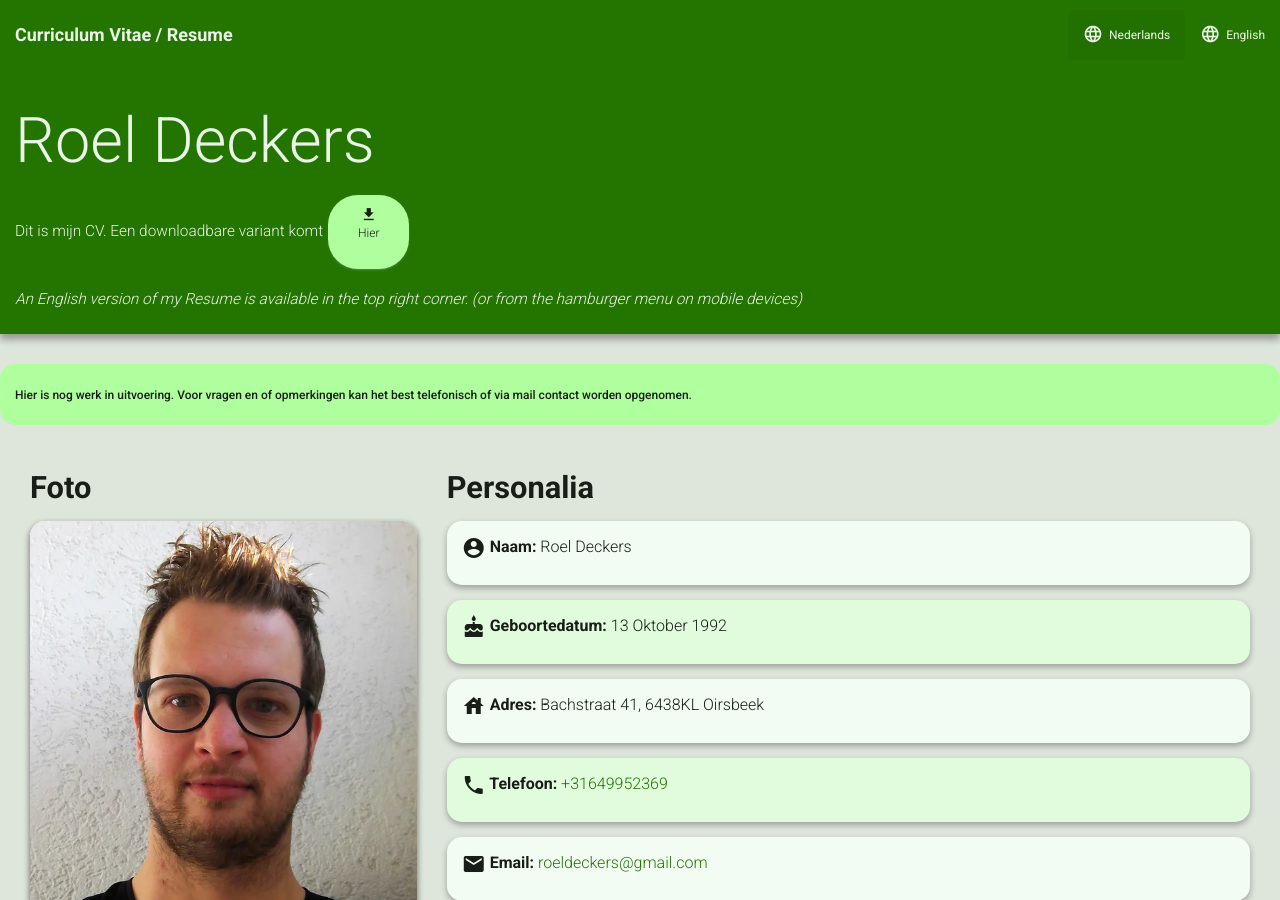
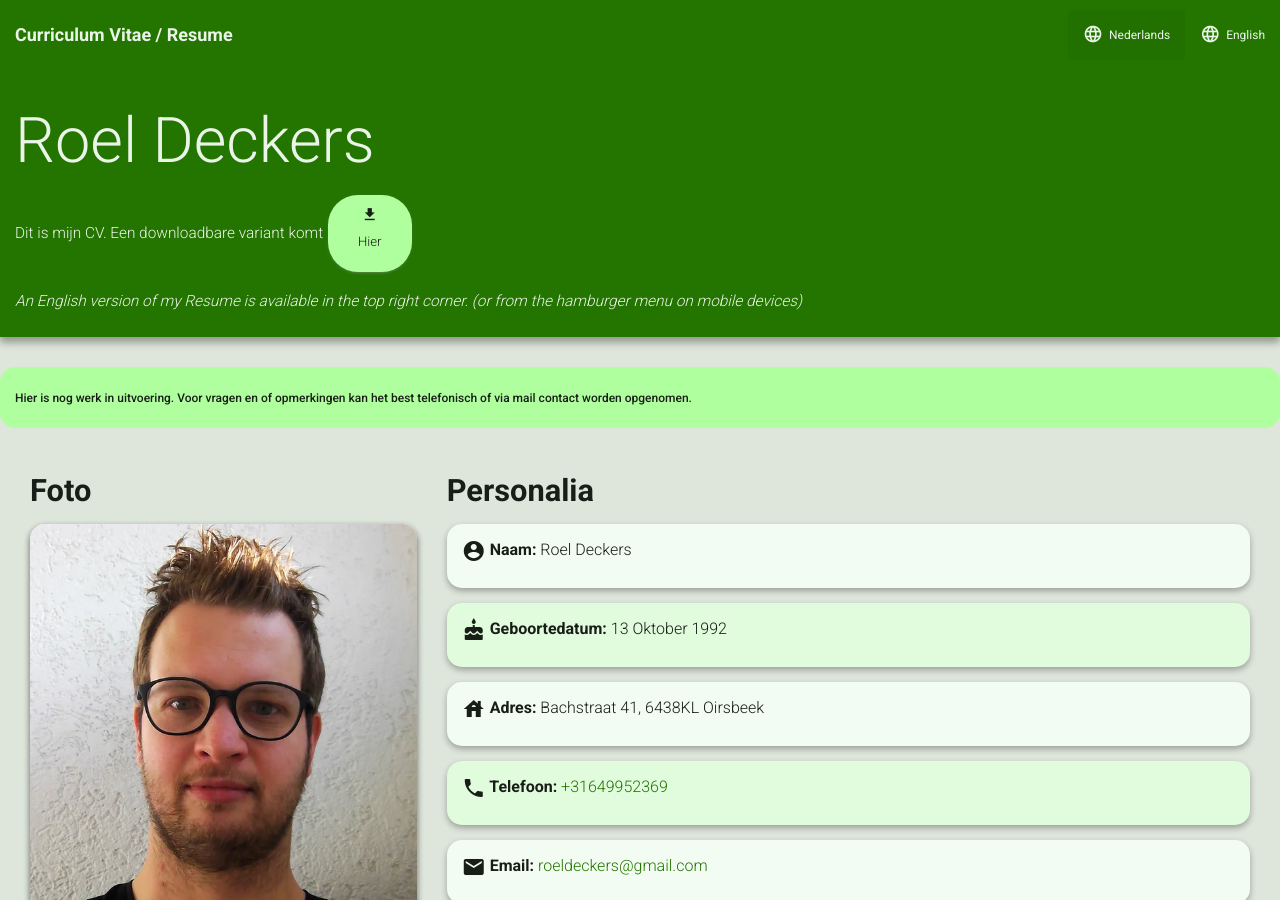
Before and after one commit to RoelD/CV, a Jekyll site: the page built from index.html, in a window 1280 px wide and 900 px high. Built offline with Jekyll 4.4.1, drawn with Linux system fonts in a browser that asks for light colours.

Commit message:
index: epic fail

```diff
--- a/index.html
+++ b/index.html
@@ -11,7 +11,7 @@
 <div class="jumbotron">
   <div class="container-fluid">
     <h1>Roel Deckers</h1>
-    <h4>Dit is mijn CV. Een downloadbare variant komt <a class="btn btn-cv-medium btn-round" href="{{ site.url }}/#"><i class="material-icons">file_download</i> <p>Hier</p></a></h4>
+    <h4>Dit is mijn CV. Een downloadbare variant komt <a class="btn btn-cv-medium btn-round" href="{{ site.url }}/#"><i class="material-icons">file_download</i> <h4>Hier</h4></a></h4>
     <h4><em>An English version of my Resume is available in the top right corner. (or from the hamburger menu on mobile devices)</em></h4>
   </div>
 </div>
```
